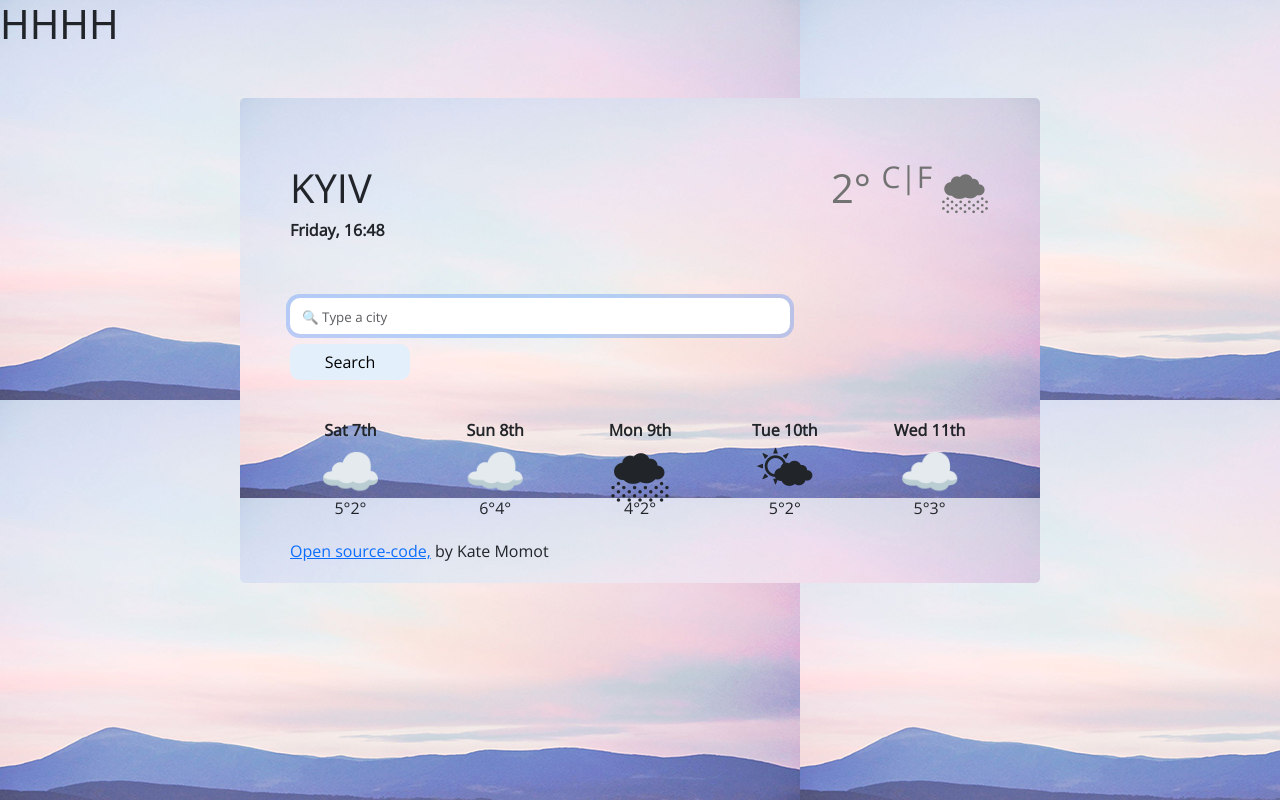
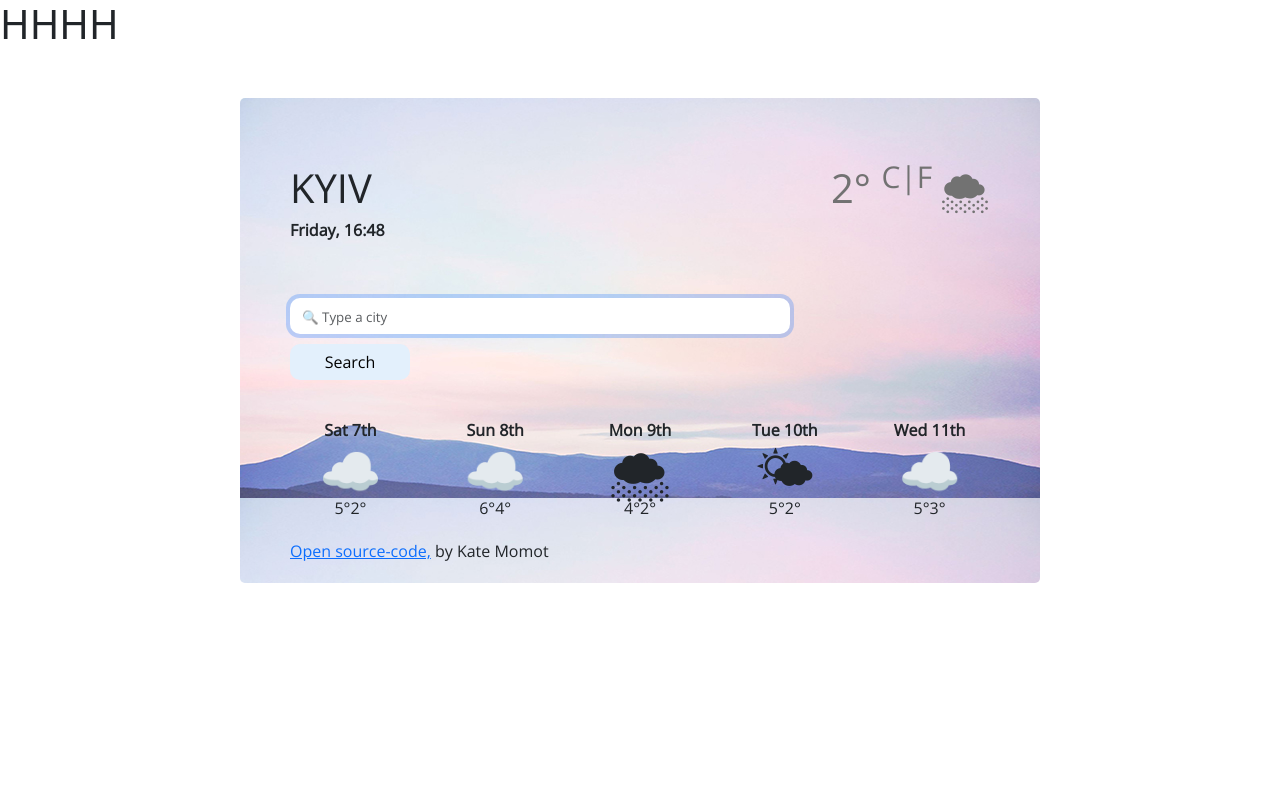
Before and after one commit to MomotKateryna/My_weather_app, a website built with Parcel: page index.html in a window 1280 px wide. Built offline with nearby package versions, Linux system fonts and the light colour scheme.

Commit message:
Update styles.css

```diff
--- a/src/styles.css
+++ b/src/styles.css
@@ -81,6 +81,3 @@ button {
   font-weight: 400;
   line-height: 1.5;
 }
-body {
-  background-image: url("/src/11.jpeg");
-}
```
